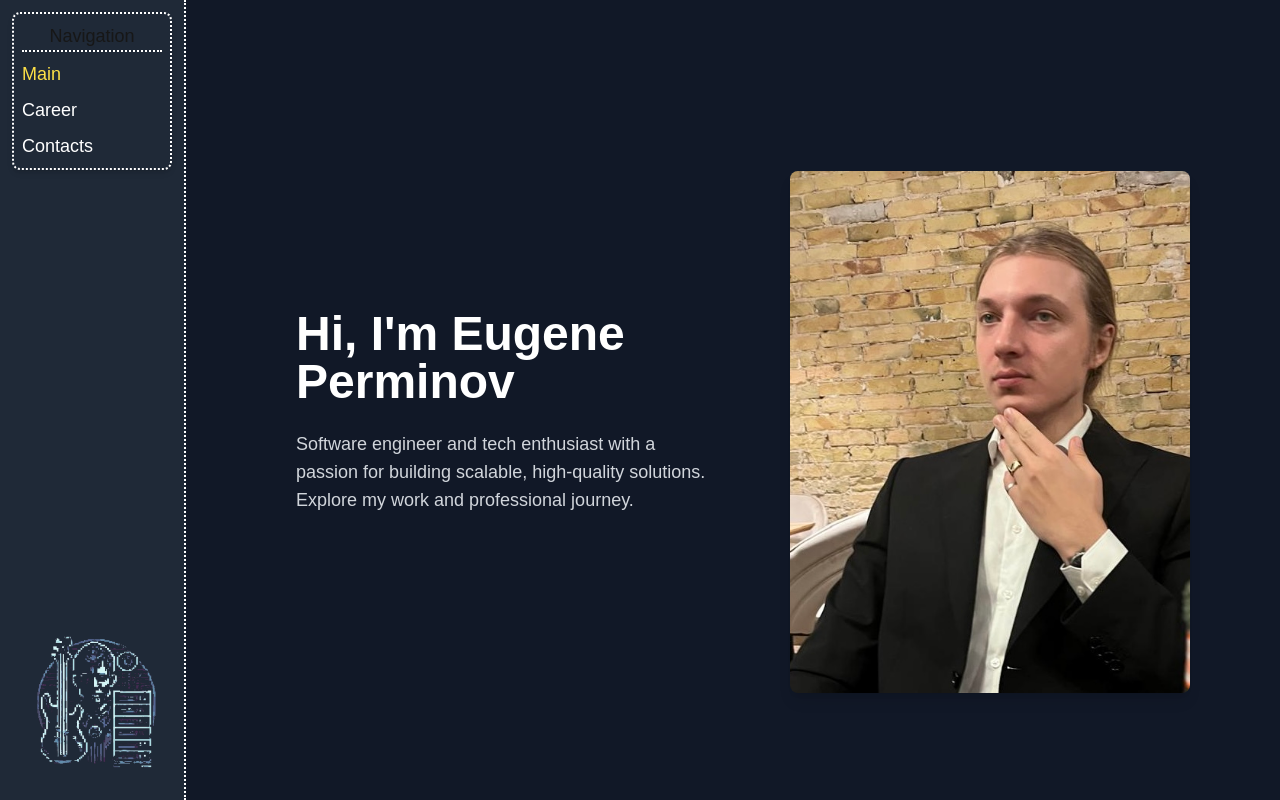
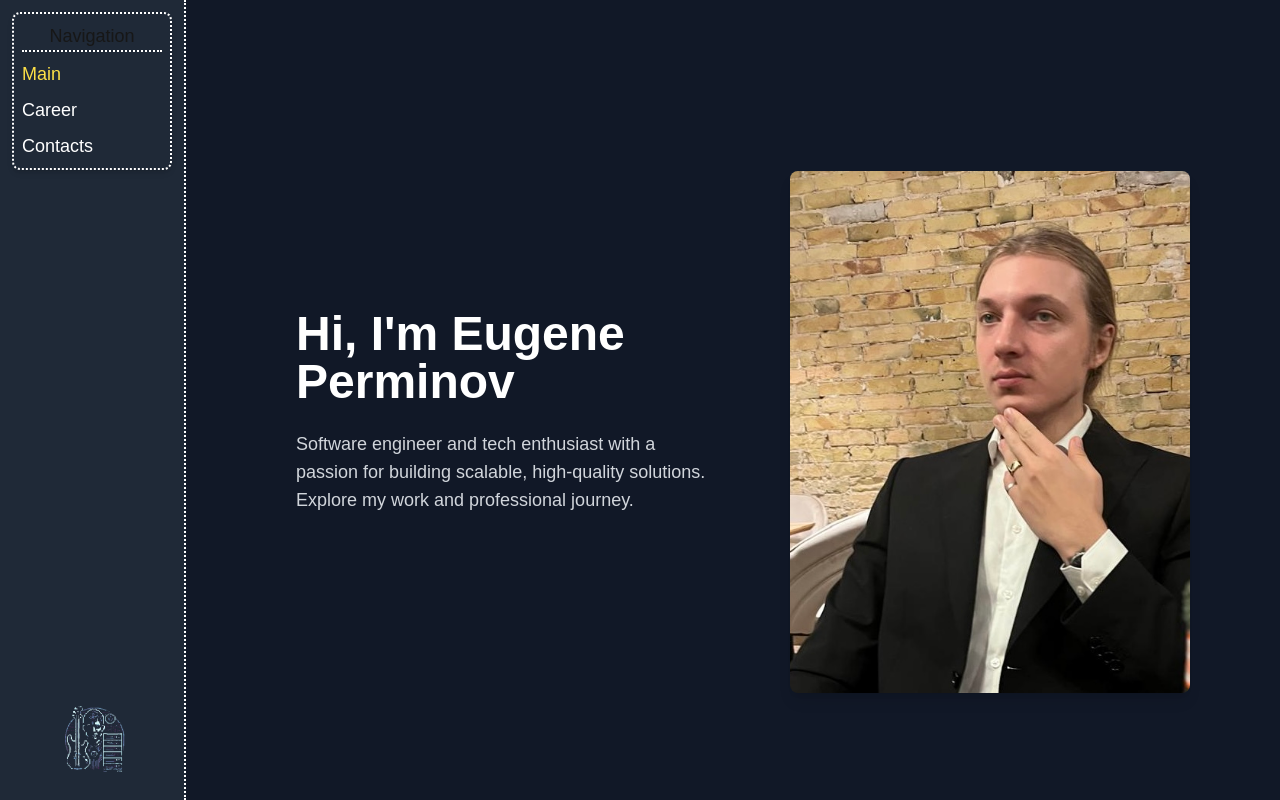
Before and after one commit to PerminovEugene/me, a Next.js app: page / in a window 1280 px wide. Shown: the top 800 px of the page. Built offline with nearby package versions, Linux system fonts and the light colour scheme.

Commit message:
Improve header desgin

```diff
--- a/src/app/page.tsx
+++ b/src/app/page.tsx
@@ -8,7 +8,7 @@
     <div className="w-full text-white">
       {/* Section 1 - About Me */}
       <section className="min-h-screen flex flex-col md:flex-row items-center justify-center px-6 text-center md:text-left">
-        <div className="md:w-1/2 p-5 md:pl-20">
+        <div className="lg:w-1/2 p-5 lg:pl-20 md:pl-10">
           <h1 className="text-5xl font-bold mb-6">
             Hi, I&apos;m Eugene Perminov
           </h1>
@@ -18,7 +18,7 @@
             journey.
           </p>
         </div>
-        <div className="md:w-1/2 flex justify-center">
+        <div className="lg:w-1/2 flex justify-center">
           <Image
             src="/files/design/me.jpg"
             alt="Eugene Perminov"
--- a/src/components/career/subheader/career-sub-header.component.tsx
+++ b/src/components/career/subheader/career-sub-header.component.tsx
@@ -3,7 +3,7 @@
 import { routes } from "@/routing/routing";
 import React from "react";
 import { HeaderLevel } from "@/components/header/header-level.component";
-import { HeaderConfig } from "@/components/header/config";
+import { HeaderConfig, HeaderConfigItem } from "@/components/header/config";
 import { HeaderEntity } from "@/components/header/design";
 
 const CVSubHeader = () => {
@@ -47,7 +47,11 @@
   },
 ];
 
-const CareerSubHeader = () => {
+const CareerSubHeader = ({
+  onSelected,
+}: {
+  onSelected: (item: HeaderConfigItem) => void;
+}) => {
   return (
     <div className="flex justify-between">
       <div className="flex-1 flex flex-col items-start">
@@ -55,6 +59,7 @@
           headerConfig={careerSubHeaderConfig}
           text="Career"
           level={2}
+          onSelected={onSelected}
         />
       </div>
     </div>
--- a/src/components/header/config.ts
+++ b/src/components/header/config.ts
@@ -2,12 +2,20 @@
 import CareerSubHeader from "../career/subheader/career-sub-header.component";
 // import HobbiesSubHeader from "../hobbies/subheader/sub-header.component";
 
-export type HeaderConfig = {
+export type HeaderConfigItem = {
   path?: string;
   link: string;
   text: string;
-  subHeaderComponent: (() => React.JSX.Element) | null;
-}[];
+  subHeaderComponent:
+    | (({
+        onSelected,
+      }: {
+        onSelected: (item: HeaderConfigItem) => void;
+      }) => React.JSX.Element)
+    | null;
+};
+
+export type HeaderConfig = HeaderConfigItem[];
 
 export const headerConfig: HeaderConfig = [
   {
--- a/src/components/header/design.tsx
+++ b/src/components/header/design.tsx
@@ -9,7 +9,7 @@
   const [isSmall, setIsSmall] = useState(false); // ✅ Default false to avoid SSR mismatch
 
   useEffect(() => {
-    const checkSize = () => setIsSmall(window.innerHeight < 768);
+    const checkSize = () => setIsSmall(window.innerWidth < 768);
 
     checkSize(); // Set initial value after mount
     window.addEventListener("resize", checkSize);
--- a/src/components/header/header-level.component.tsx
+++ b/src/components/header/header-level.component.tsx
@@ -2,18 +2,49 @@
 
 import Link from "next/link";
 import { usePathname } from "next/navigation";
-import { HeaderConfig } from "./config";
+import { HeaderConfig, HeaderConfigItem } from "./config";
 import classNames from "classnames";
 import { Line, HeaderEntity } from "./design";
+import { ReactNode } from "react";
+
+const LowerLevel = ({
+  subHeaderComponent,
+}: // isVisible,
+{
+  // isVisible: boolean;
+  subHeaderComponent: ReactNode;
+}) => {
+  // const [shouldRender, setShouldRender] = useState(true); // Controls when React removes the component
+
+  // useEffect(() => {
+  //   if (isVisible) {
+  //     setShouldRender(true); // Ensure component is in the DOM before fading in
+  //   }
+  // }, [isVisible]);
+
+  return (
+    <div
+      className={classNames({
+        "animate-fadeIn": true,
+        // "animate- fadeOut": isVisible,
+      })}
+    >
+      <Line />
+      {subHeaderComponent}
+    </div>
+  );
+};
 
 export const HeaderLevel = ({
   headerConfig,
   text,
   level,
+  onSelected,
 }: {
   headerConfig: HeaderConfig;
   level: number;
   text: string;
+  onSelected: (item: HeaderConfigItem) => void;
 }) => {
   const path = usePathname();
   const pathParts = path.split("/");
@@ -32,10 +63,15 @@
               const isSelected =
                 item.path === levelPath || item.link === `/${levelPath}`;
               return (
-                <li key={item.link}>
+                <li
+                  key={item.link}
+                  onClick={() => {
+                    onSelected(item);
+                  }}
+                >
                   <Link
                     className={classNames(
-                      "transition duration-300 ease-in-out",
+                      "block transition duration-300 ease-in-out",
                       {
                         "text-yellow-300": isSelected,
                         "text-white": !isSelected,
@@ -55,10 +91,11 @@
       </HeaderEntity>
 
       {subHeaderConfig?.subHeaderComponent ? (
-        <>
-          <Line />
-          {subHeaderConfig.subHeaderComponent()}
-        </>
+        <LowerLevel
+          subHeaderComponent={subHeaderConfig.subHeaderComponent({
+            onSelected,
+          })}
+        />
       ) : (
         <div className="w-full h-[30px] transition-all duration-1000 ease-in-out"></div>
       )}
--- a/src/components/header/header.component.tsx
+++ b/src/components/header/header.component.tsx
@@ -2,7 +2,7 @@
 
 import { headerConfig } from "./config";
 import classNames from "classnames";
-import { DiagonalLine, useSmallLine } from "./design";
+import { DiagonalLine } from "./design";
 import Image from "next/image";
 import { useEffect, useState } from "react";
 import { HeaderLevel } from "./header-level.component";
@@ -12,23 +12,23 @@
   const [isMenuOpen, setIsMenuOpen] = useState<null | boolean>(null);
   const [isMd, setIsMd] = useState<null | boolean>(null);
 
-  const isSmall = useSmallLine();
-
   useEffect(() => {
     const handleResize = () => {
-      if (isSmall && !isMd) {
+      console.log(window.innerWidth < 768, isMd);
+      if (window.innerWidth < 768 && (isMd || isMd === null)) {
+        setIsMd(false);
+        setIsMenuOpen(false);
+      } else if (window.innerWidth > 768 && (!isMd || isMd === null)) {
         setIsMd(true);
         setIsMenuOpen(true);
-      } else if (!isSmall && isMd) {
-        setIsMd(false);
-        setIsMenuOpen(false);
       }
     };
 
+    handleResize();
     window.addEventListener("resize", handleResize);
 
     return () => window.removeEventListener("resize", handleResize);
-  }, []);
+  }, [isMd]);
 
   useEffect(() => {
     if (!isMd) {
@@ -50,7 +50,12 @@
     <>
       <HiddenArea
         isVisible={!!isMenuOpen}
-        onClick={() => setIsMenuOpen(false)}
+        onClick={() => {
+          console.log(isMd);
+          if (!isMd) {
+            setIsMenuOpen(false);
+          }
+        }}
       />
       <header
         className={classNames(
@@ -71,6 +76,12 @@
             headerConfig={headerConfig}
             text="Navigation"
             level={1}
+            onSelected={(item) => {
+              if (window.innerWidth > 764) return;
+              if (!item.subHeaderComponent && item.link) {
+                setIsMenuOpen(false);
+              }
+            }}
           />
         </div>
         <Image
--- a/tailwind.config.ts
+++ b/tailwind.config.ts
@@ -15,13 +15,24 @@
       screens: {
         print: { raw: "print" },
       },
-      theme: {
-        extend: {
-          breakAfter: {
-            page: "page",
-          },
+      // breakAfter: {
+      //   page: "page",
+      // },
+      animation: {
+        fadeIn: "fadeIn 0.5s ease-out forwards",
+        fadeOut: "fadeOut 0.5s ease-out forwards",
+      },
+      keyframes: {
+        fadeIn: {
+          "0%": { opacity: "0" },
+          "100%": { opacity: "1" },
+        },
+        fadeOut: {
+          "0%": { opacity: "1" },
+          "100%": { opacity: "0" },
         },
       },
+
       variants: {
         extend: {
           breakAfter: ["print"],
```
